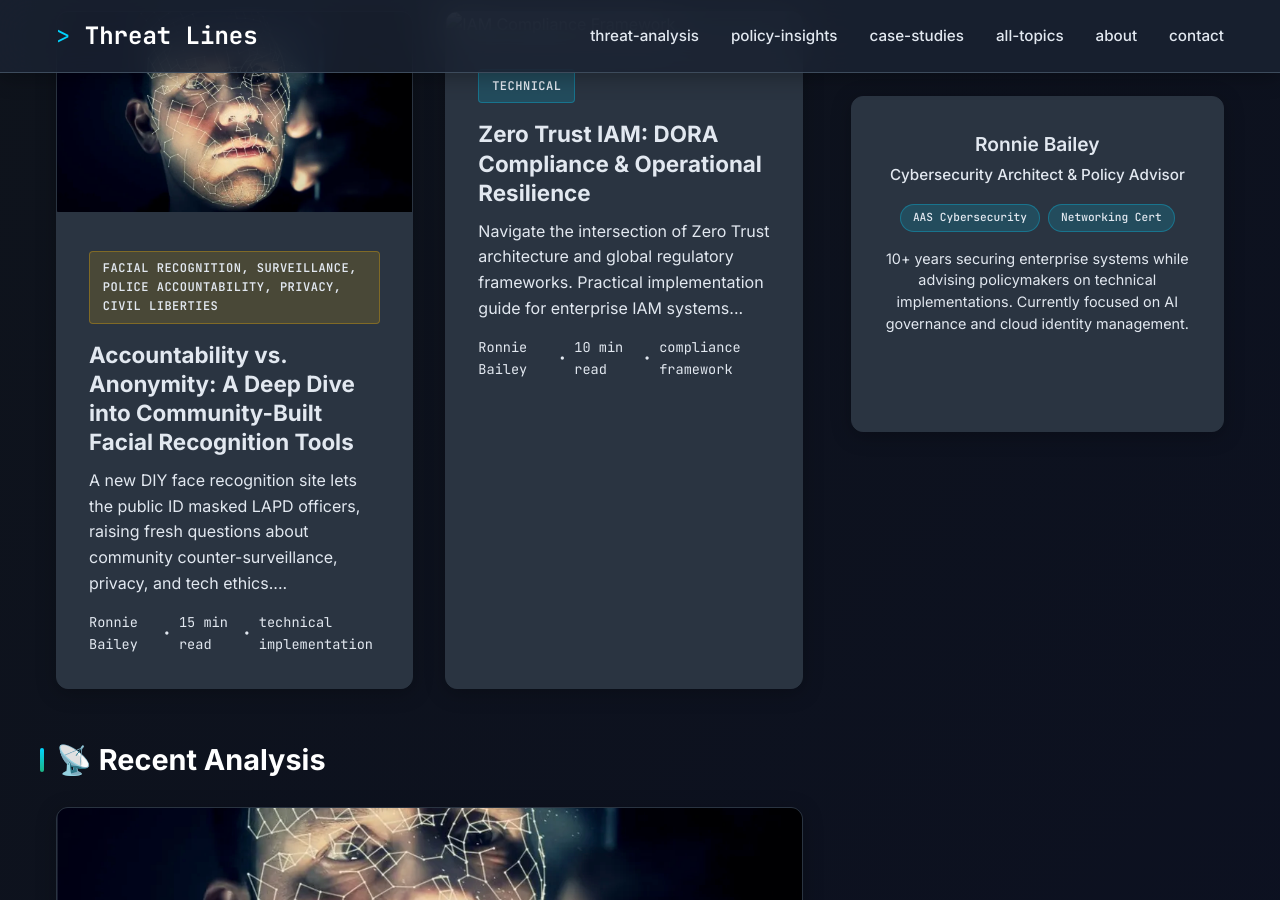
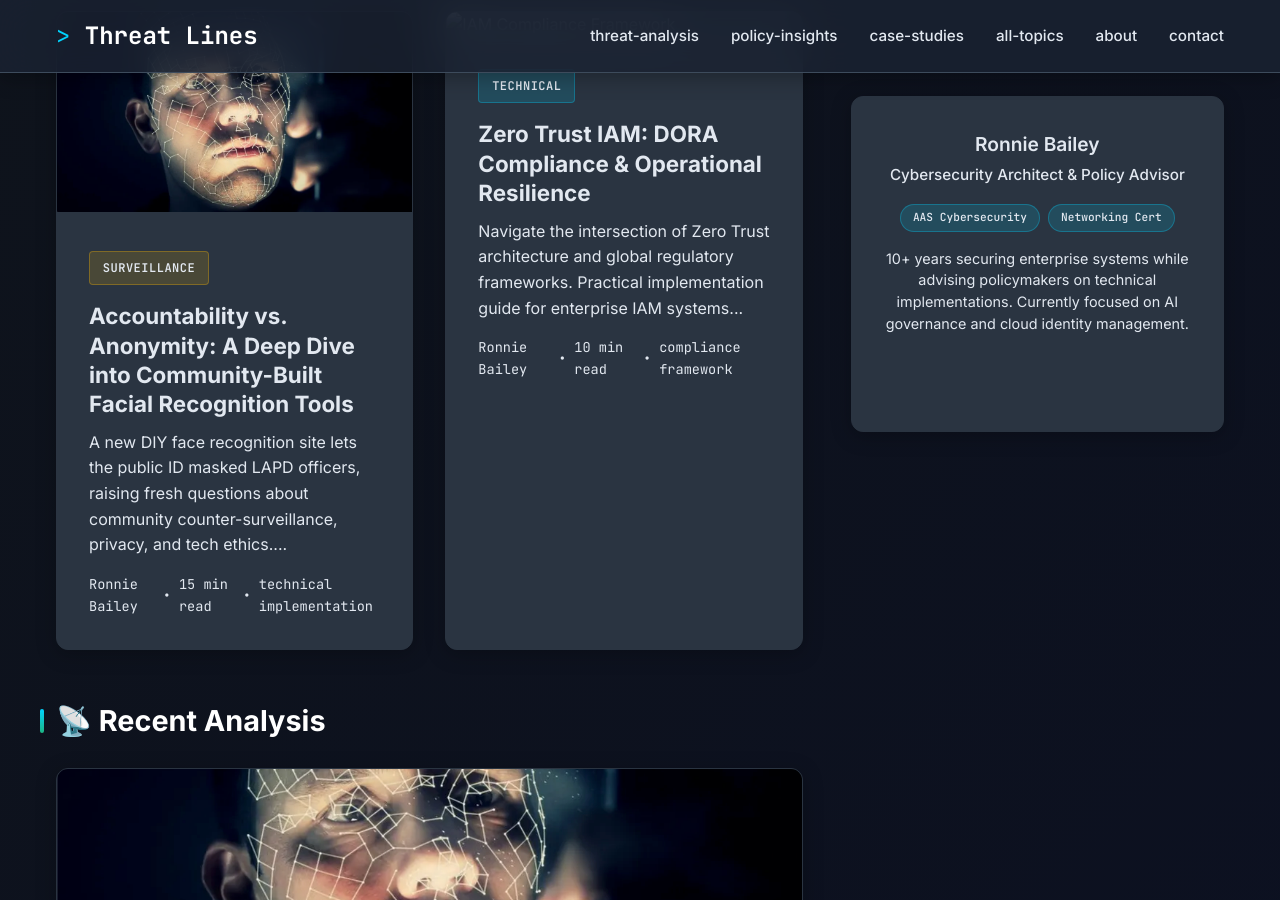
Before and after one commit to ronnie-bailey/threatlines, a Jekyll site: the page built from index.html, in a window 1280 px wide and 900 px high, scrolled down 1054 px. Built offline with Jekyll 4.4.1, drawn with Linux system fonts in a browser that asks for light colours.

Commit message:
Update index.html

```diff
--- a/index.html
+++ b/index.html
@@ -48,10 +48,10 @@
         <section class="featured-section">
             <h2>⚡ Featured Intelligence</h2>
             <div class="featured-grid">
-                <a href="{{ '_posts/2025-06-28-accountability-vs-anonymity.md' | relative_url }}" class="featured-card">
+                <a href="{{ '/cyberpolicyblog/2025-06-28-accountability-vs-anonymity.md' | relative_url }}" class="featured-card">
                     <img src="{{ 'Banners/facescan.png' | relative_url }}" alt="Accountability vs. Anonymity" class="featured-image">
                     <div class="featured-content">
-                        <span class="category-tag case-study-tag">Facial Recognition, Surveillance, Police Accountability, Privacy, Civil Liberties</span>
+                        <span class="category-tag case-study-tag">Surveillance</span>
                         <h3 class="featured-title">Accountability vs. Anonymity: A Deep Dive into Community-Built Facial Recognition Tools</h3>
                         <p class="featured-excerpt">A new DIY face recognition site lets the public ID masked LAPD officers, raising fresh questions about community counter-surveillance, privacy, and tech ethics....</p>
                         <div class="article-meta">
```
